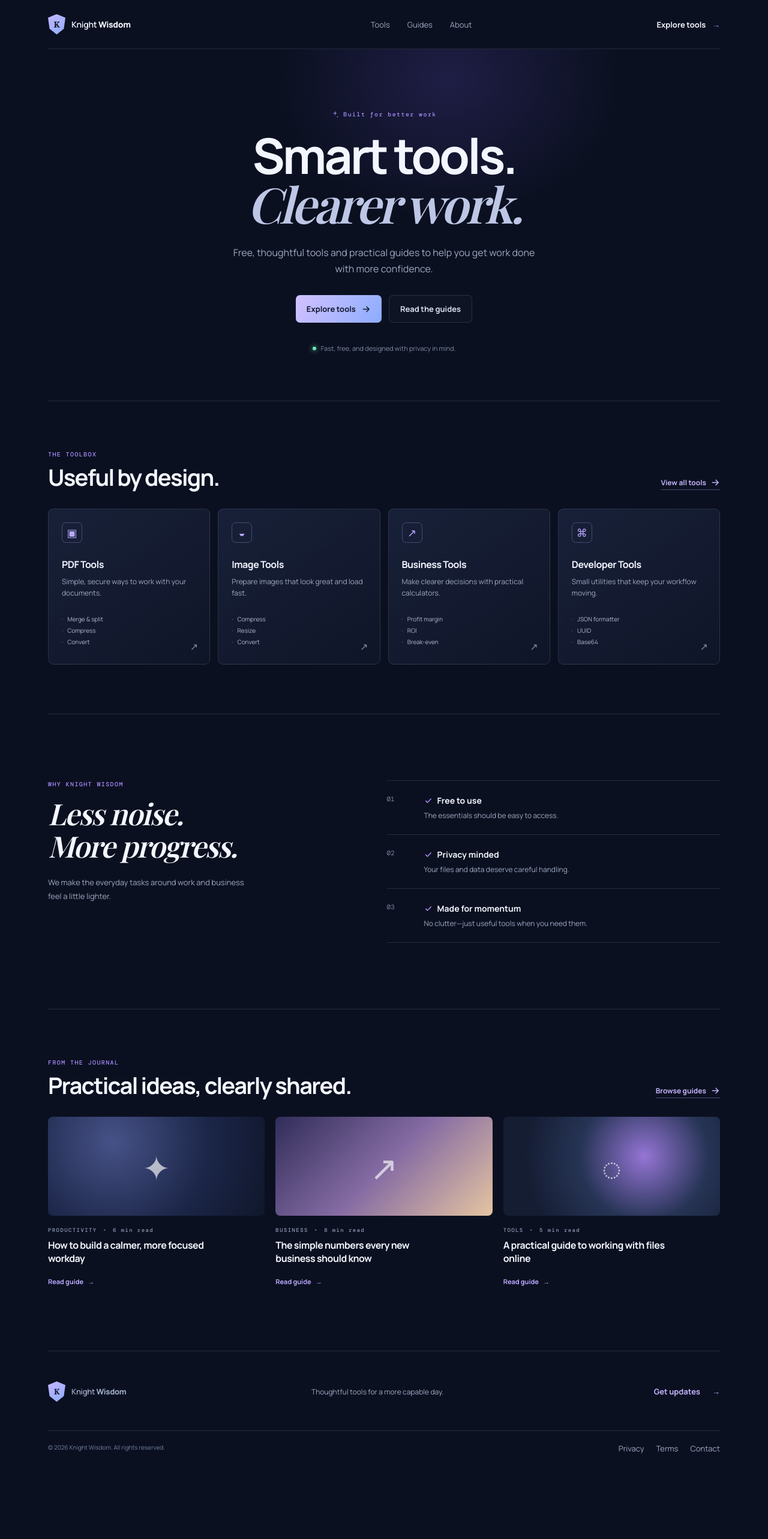
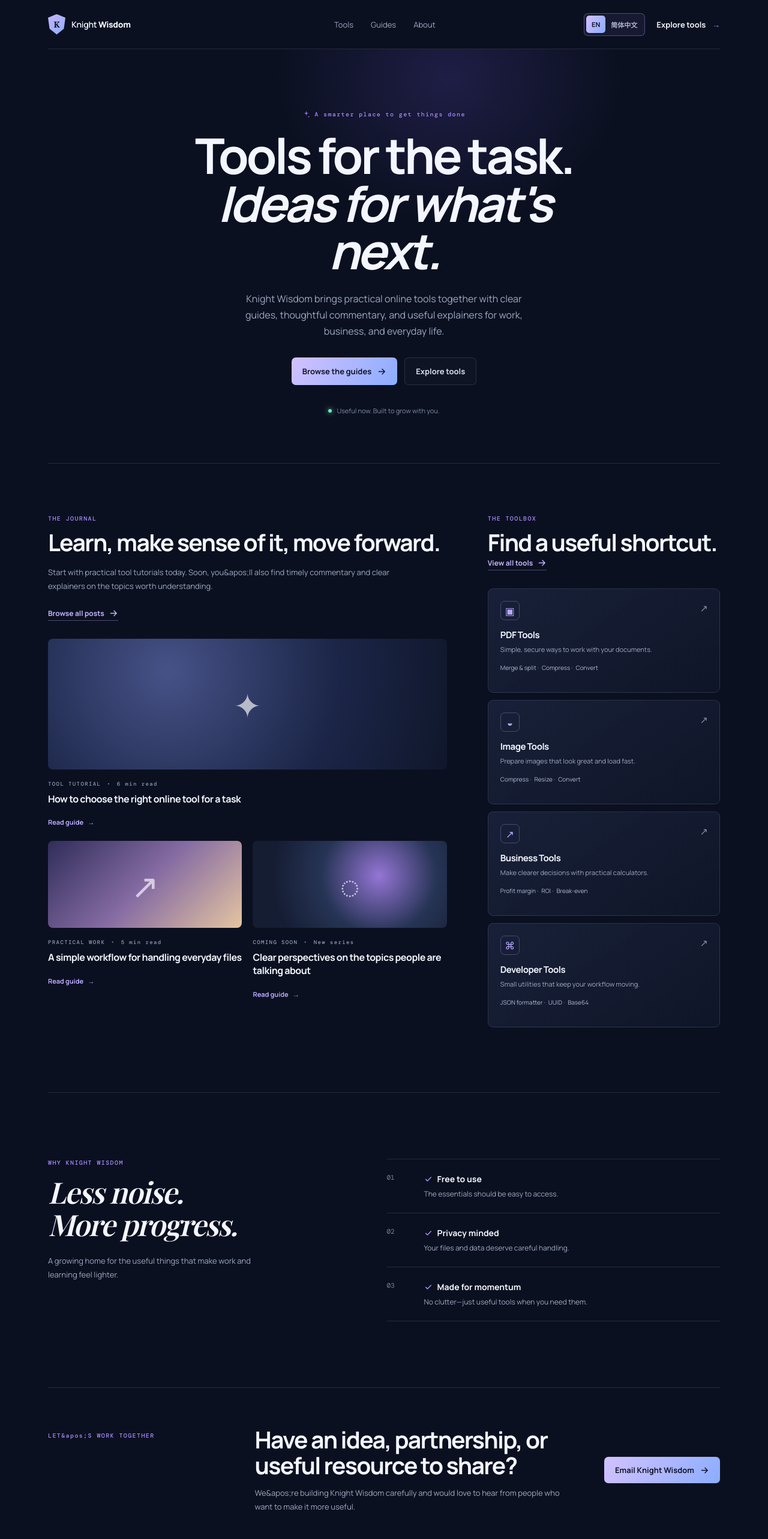
Before and after one commit to KnightWisdomJason/knight-wisdom-site, a Next.js app: page / in a window 1280 px wide. Shown: the top 2566 px of the page at 60% size. Before the commit the page ends 2452 px from the top, so only its background shows below. Built offline with nearby package versions, Linux system fonts and the light colour scheme; a web font is replaced by a local one.

Commit message:
Redesign bilingual homepage content layout

```diff
--- a/app/page.tsx
+++ b/app/page.tsx
@@ -1,59 +1,114 @@
+"use client";
+
+import { useEffect, useState } from "react";
 import { Footer } from "@/components/footer";
 import { Header } from "@/components/header";
 import { CategoryCard } from "@/components/category-card";
 import { GuideCard } from "@/components/guide-card";
 import { ArrowRight, Check, Sparkles } from "@/components/icons";
 
-const categories = [
-  { icon: "▣", title: "PDF Tools", description: "Simple, secure ways to work with your documents.", tools: ["Merge & split", "Compress", "Convert"] },
-  { icon: "◒", title: "Image Tools", description: "Prepare images that look great and load fast.", tools: ["Compress", "Resize", "Convert"] },
-  { icon: "↗", title: "Business Tools", description: "Make clearer decisions with practical calculators.", tools: ["Profit margin", "ROI", "Break-even"] },
-  { icon: "⌘", title: "Developer Tools", description: "Small utilities that keep your workflow moving.", tools: ["JSON formatter", "UUID", "Base64"] },
-];
+type Language = "en" | "zh-CN";
 
-const guides = [
-  { category: "PRODUCTIVITY", title: "How to build a calmer, more focused workday", time: "6 min read" },
-  { category: "BUSINESS", title: "The simple numbers every new business should know", time: "8 min read" },
-  { category: "TOOLS", title: "A practical guide to working with files online", time: "5 min read" },
-];
+const content = {
+  en: {
+    navigation: { tools: "Tools", guides: "Guides", about: "About" }, languageLabel: "Choose language", exploreTools: "Explore tools",
+    eyebrow: "A smarter place to get things done", title: <>Tools for the task.<br /><em>Ideas for what&apos;s next.</em></>,
+    intro: "Knight Wisdom brings practical online tools together with clear guides, thoughtful commentary, and useful explainers for work, business, and everyday life.",
+    primaryCta: "Browse the guides", secondaryCta: "Explore tools", proof: "Useful now. Built to grow with you.",
+    contentLabel: "THE JOURNAL", contentTitle: "Learn, make sense of it, move forward.", contentText: "Start with practical tool tutorials today. Soon, you&apos;ll also find timely commentary and clear explainers on the topics worth understanding.", browse: "Browse all posts", readGuide: "Read guide",
+    guides: [
+      { category: "TOOL TUTORIAL", title: "How to choose the right online tool for a task", time: "6 min read" },
+      { category: "PRACTICAL WORK", title: "A simple workflow for handling everyday files", time: "5 min read" },
+      { category: "COMING SOON", title: "Clear perspectives on the topics people are talking about", time: "New series" },
+    ],
+    toolsLabel: "THE TOOLBOX", toolsTitle: "Find a useful shortcut.", viewAll: "View all tools", categories: [
+      { icon: "▣", title: "PDF Tools", description: "Simple, secure ways to work with your documents.", tools: ["Merge & split", "Compress", "Convert"] },
+      { icon: "◒", title: "Image Tools", description: "Prepare images that look great and load fast.", tools: ["Compress", "Resize", "Convert"] },
+      { icon: "↗", title: "Business Tools", description: "Make clearer decisions with practical calculators.", tools: ["Profit margin", "ROI", "Break-even"] },
+      { icon: "⌘", title: "Developer Tools", description: "Small utilities that keep your workflow moving.", tools: ["JSON formatter", "UUID", "Base64"] },
+    ],
+    aboutLabel: "WHY KNIGHT WISDOM", aboutTitle: <>Less noise.<br />More progress.</>, aboutText: "A growing home for the useful things that make work and learning feel lighter.", benefits: [["Free to use", "The essentials should be easy to access."], ["Privacy minded", "Your files and data deserve careful handling."], ["Made for momentum", "No clutter—just useful tools when you need them."]],
+    contactLabel: "LET&apos;S WORK TOGETHER", contactTitle: "Have an idea, partnership, or useful resource to share?", contactText: "We&apos;re building Knight Wisdom carefully and would love to hear from people who want to make it more useful.", contactCta: "Email Knight Wisdom",
+    footer: { tagline: "Thoughtful tools and ideas for a more capable day.", collaboration: "Collaborate with us", rights: "All rights reserved.", privacy: "Privacy", terms: "Terms", contact: "Contact" },
+  },
+  "zh-CN": {
+    navigation: { tools: "工具", guides: "文章", about: "关于我们" }, languageLabel: "选择语言", exploreTools: "浏览工具",
+    eyebrow: "更聪明地完成每一件事", title: <>为任务准备工具。<br /><em>为下一步带来思路。</em></>,
+    intro: "Knight Wisdom 将实用在线工具与清晰指南、深度点评和知识讲解汇集在一起，服务于工作、商业和日常生活中的每一个实际问题。",
+    primaryCta: "阅读文章", secondaryCta: "浏览工具", proof: "现在就有用，并会随你一起成长。",
+    contentLabel: "内容专栏", contentTitle: "学习、看懂、继续前进。", contentText: "现在从实用工具教程开始；未来还会有针对热门话题的及时点评，以及值得深入了解的清晰讲解。", browse: "浏览全部文章", readGuide: "阅读文章",
+    guides: [
+      { category: "工具教程", title: "如何为手头的任务选择合适的在线工具", time: "6 分钟阅读" },
+      { category: "实用工作", title: "处理日常文件的一套简单工作流", time: "5 分钟阅读" },
+      { category: "即将推出", title: "用清晰的观点解读大家正在讨论的话题", time: "新栏目" },
+    ],
+    toolsLabel: "工具箱", toolsTitle: "找到一个实用捷径。", viewAll: "查看全部工具", categories: [
+      { icon: "▣", title: "PDF 工具", description: "以简单、安全的方式处理你的文档。", tools: ["合并与拆分", "压缩", "转换"] },
+      { icon: "◒", title: "图片工具", description: "让图片兼顾美观、体积与加载速度。", tools: ["压缩", "调整尺寸", "转换"] },
+      { icon: "↗", title: "商业工具", description: "用实用计算器做出更清晰的决策。", tools: ["利润率", "投资回报率", "盈亏平衡"] },
+      { icon: "⌘", title: "开发工具", description: "让工作流程持续顺畅的小型工具。", tools: ["JSON 格式化", "UUID", "Base64"] },
+    ],
+    aboutLabel: "为什么是 KNIGHT WISDOM", aboutTitle: <>更少杂音。<br />更多进展。</>, aboutText: "一个不断成长的空间，汇集让工作和学习都更轻松的实用资源。", benefits: [["免费使用", "基础且重要的工具应当易于获得。"], ["注重隐私", "你的文件和数据值得被认真对待。"], ["保持前进", "没有杂乱，只有需要时就能使用的工具。"]],
+    contactLabel: "一起合作", contactTitle: "有想法、合作机会，或有价值的资源想分享？", contactText: "我们正在认真打造 Knight Wisdom，期待与同样希望让它更有用的人交流。", contactCta: "邮件联系 Knight Wisdom",
+    footer: { tagline: "让每一天都更有能力的实用工具与想法。", collaboration: "与我们合作", rights: "保留所有权利。", privacy: "隐私", terms: "条款", contact: "联系" },
+  },
+} as const;
 
 export default function Home() {
+  const [language, setLanguage] = useState<Language>("en");
+  const copy = content[language];
+
+  useEffect(() => {
+    const savedLanguage = window.localStorage.getItem("knightwisdom-language") as Language | null;
+    const initialLanguage = savedLanguage ?? (navigator.language.toLowerCase().startsWith("zh") ? "zh-CN" : "en");
+    setLanguage(initialLanguage);
+  }, []);
+
+  const changeLanguage = (nextLanguage: Language) => {
+    window.localStorage.setItem("knightwisdom-language", nextLanguage);
+    document.documentElement.lang = nextLanguage;
+    setLanguage(nextLanguage);
+  };
+
   return (
-    <main>
-      <Header />
-      <section className="hero section-shell">
+    <main id="top">
+      <Header language={language} onLanguageChange={changeLanguage} copy={{ navigation: copy.navigation, languageLabel: copy.languageLabel, exploreTools: copy.exploreTools }} />
+      <section className="hero section-shell" aria-labelledby="hero-title">
         <div className="hero-glow" aria-hidden="true" />
-        <div className="eyebrow"><Sparkles /> Built for better work</div>
-        <h1>Smart tools.<br /><span>Clearer work.</span></h1>
-        <p className="hero-copy">Free, thoughtful tools and practical guides to help you get work done with more confidence.</p>
+        <div className="eyebrow"><Sparkles /> {copy.eyebrow}</div>
+        <h1 id="hero-title">{copy.title}</h1>
+        <p className="hero-copy">{copy.intro}</p>
         <div className="hero-actions">
-          <a className="button button-primary" href="#tools">Explore tools <ArrowRight /></a>
-          <a className="button button-secondary" href="#guides">Read the guides</a>
+          <a className="button button-primary" href="#guides">{copy.primaryCta} <ArrowRight /></a>
+          <a className="button button-secondary" href="#tools">{copy.secondaryCta}</a>
         </div>
-        <div className="hero-proof"><span className="status-dot" /> Fast, free, and designed with privacy in mind.</div>
+        <div className="hero-proof"><span className="status-dot" /> {copy.proof}</div>
       </section>
 
-      <section className="section-shell section" id="tools">
-        <div className="section-heading"><div><p className="label">THE TOOLBOX</p><h2>Useful by design.</h2></div><a className="text-link" href="#">View all tools <ArrowRight /></a></div>
-        <div className="category-grid">{categories.map((category) => <CategoryCard key={category.title} {...category} />)}</div>
+      <section className="section-shell content-layout" aria-label={copy.contentTitle}>
+        <div className="journal-column" id="guides">
+          <div className="column-heading"><p className="label">{copy.contentLabel}</p><h2>{copy.contentTitle}</h2><p>{copy.contentText}</p><a className="text-link" href="#">{copy.browse} <ArrowRight /></a></div>
+          <div className="guide-list">{copy.guides.map((guide, index) => <GuideCard key={guide.title} index={index} linkLabel={copy.readGuide} {...guide} />)}</div>
+        </div>
+        <aside className="tools-column" id="tools">
+          <div className="column-heading"><p className="label">{copy.toolsLabel}</p><h2>{copy.toolsTitle}</h2><a className="text-link" href="#">{copy.viewAll} <ArrowRight /></a></div>
+          <div className="tool-list">{copy.categories.map((category) => <CategoryCard key={category.title} {...category} />)}</div>
+        </aside>
       </section>
 
-      <section className="section-shell value-section">
-        <div className="value-intro"><p className="label">WHY KNIGHT WISDOM</p><h2>Less noise.<br />More progress.</h2><p>We make the everyday tasks around work and business feel a little lighter.</p></div>
+      <section className="section-shell value-section" id="about">
+        <div className="value-intro"><p className="label">{copy.aboutLabel}</p><h2>{copy.aboutTitle}</h2><p>{copy.aboutText}</p></div>
         <div className="benefit-list">
-          {[
-            ["Free to use", "The essentials should be easy to access."],
-            ["Privacy minded", "Your files and data deserve careful handling."],
-            ["Made for momentum", "No clutter—just useful tools when you need them."],
-          ].map(([title, description], index) => <div className="benefit" key={title}><span className="benefit-number">0{index + 1}</span><div><h3><Check /> {title}</h3><p>{description}</p></div></div>)}
+          {copy.benefits.map(([title, description], index) => <div className="benefit" key={title}><span className="benefit-number">0{index + 1}</span><div><h3><Check /> {title}</h3><p>{description}</p></div></div>)}
         </div>
       </section>
 
-      <section className="section-shell section guides-section" id="guides">
-        <div className="section-heading"><div><p className="label">FROM THE JOURNAL</p><h2>Practical ideas, clearly shared.</h2></div><a className="text-link" href="#">Browse guides <ArrowRight /></a></div>
-        <div className="guide-grid">{guides.map((guide, index) => <GuideCard key={guide.title} index={index} {...guide} />)}</div>
+      <section className="section-shell contact-section">
+        <p className="label">{copy.contactLabel}</p>
+        <div><h2>{copy.contactTitle}</h2><p>{copy.contactText}</p></div>
+        <a className="button button-primary" href="mailto:knightwisdomclub@gmail.com">{copy.contactCta} <ArrowRight /></a>
       </section>
-      <Footer />
+      <Footer copy={copy.footer} />
     </main>
   );
 }
--- a/components/category-card.tsx
+++ b/components/category-card.tsx
@@ -1,2 +1,2 @@
-type CategoryCardProps = { icon: string; title: string; description: string; tools: string[] };
+type CategoryCardProps = { icon: string; title: string; description: string; tools: readonly string[] };
 export function CategoryCard({ icon, title, description, tools }: CategoryCardProps) { return <a className="category-card" href="#"><span className="category-icon">{icon}</span><h3>{title}</h3><p>{description}</p><ul>{tools.map((tool) => <li key={tool}>{tool}</li>)}</ul><span className="card-arrow">↗</span></a>; }
--- a/components/footer.tsx
+++ b/components/footer.tsx
@@ -1,3 +1,5 @@
-export function Footer() {
-  return <footer className="footer section-shell"><div className="footer-main"><a className="brand" href="#"><span className="brand-mark">K</span><span>Knight <b>Wisdom</b></span></a><p>Thoughtful tools for a more capable day.</p><a className="newsletter" href="mailto:hello@knightwisdom.com">Get updates <span>→</span></a></div><div className="footer-bottom"><span>© {new Date().getFullYear()} Knight Wisdom. All rights reserved.</span><div><a href="#">Privacy</a><a href="#">Terms</a><a href="mailto:hello@knightwisdom.com">Contact</a></div></div></footer>;
+type FooterProps = { copy: { tagline: string; collaboration: string; rights: string; privacy: string; terms: string; contact: string } };
+
+export function Footer({ copy }: FooterProps) {
+  return <footer className="footer section-shell"><div className="footer-main"><a className="brand" href="#top"><span className="brand-mark">K</span><span>Knight <b>Wisdom</b></span></a><p>{copy.tagline}</p><a className="newsletter" href="mailto:knightwisdomclub@gmail.com">{copy.collaboration} <span>→</span></a></div><div className="footer-bottom"><span>© {new Date().getFullYear()} Knight Wisdom. {copy.rights}</span><div><a href="#">{copy.privacy}</a><a href="#">{copy.terms}</a><a href="mailto:knightwisdomclub@gmail.com">{copy.contact}</a></div></div></footer>;
 }
--- a/components/guide-card.tsx
+++ b/components/guide-card.tsx
@@ -1,2 +1,2 @@
-type GuideCardProps = { category: string; title: string; time: string; index: number };
-export function GuideCard({ category, title, time, index }: GuideCardProps) { return <a className="guide-card" href="#"><div className={`guide-art art-${index}`}><span>{index === 0 ? "✦" : index === 1 ? "↗" : "◌"}</span></div><div className="guide-meta">{category} <i>•</i> {time}</div><h3>{title}</h3><span className="guide-link">Read guide <span>→</span></span></a>; }
+type GuideCardProps = { category: string; title: string; time: string; index: number; linkLabel: string };
+export function GuideCard({ category, title, time, index, linkLabel }: GuideCardProps) { return <a className="guide-card" href="#"><div className={`guide-art art-${index}`}><span>{index === 0 ? "✦" : index === 1 ? "↗" : "◌"}</span></div><div className="guide-meta">{category} <i>•</i> {time}</div><h3>{title}</h3><span className="guide-link">{linkLabel} <span>→</span></span></a>; }
--- a/components/header.tsx
+++ b/components/header.tsx
@@ -1,3 +1,25 @@
-export function Header() {
-  return <header className="site-header section-shell"><a className="brand" href="#"><span className="brand-mark">K</span><span>Knight <b>Wisdom</b></span></a><nav aria-label="Main navigation"><a href="#tools">Tools</a><a href="#guides">Guides</a><a href="#about">About</a></nav><a className="header-cta" href="#tools">Explore tools <span>→</span></a></header>;
+type HeaderProps = {
+  language: "en" | "zh-CN";
+  onLanguageChange: (language: "en" | "zh-CN") => void;
+  copy: {
+    navigation: { tools: string; guides: string; about: string };
+    languageLabel: string;
+    exploreTools: string;
+  };
+};
+
+export function Header({ language, onLanguageChange, copy }: HeaderProps) {
+  return (
+    <header className="site-header section-shell">
+      <a className="brand" href="#top" aria-label="Knight Wisdom home"><span className="brand-mark">K</span><span>Knight <b>Wisdom</b></span></a>
+      <nav aria-label="Main navigation"><a href="#tools">{copy.navigation.tools}</a><a href="#guides">{copy.navigation.guides}</a><a href="#about">{copy.navigation.about}</a></nav>
+      <div className="header-actions">
+        <div className="language-switcher" aria-label={copy.languageLabel}>
+          <button className={language === "en" ? "active" : ""} onClick={() => onLanguageChange("en")} aria-pressed={language === "en"}>EN</button>
+          <button className={language === "zh-CN" ? "active" : ""} onClick={() => onLanguageChange("zh-CN")} aria-pressed={language === "zh-CN"}>简体中文</button>
+        </div>
+        <a className="header-cta" href="#tools">{copy.exploreTools} <span>→</span></a>
+      </div>
+    </header>
+  );
 }
```
Also changed, not shown: app/globals.css.
